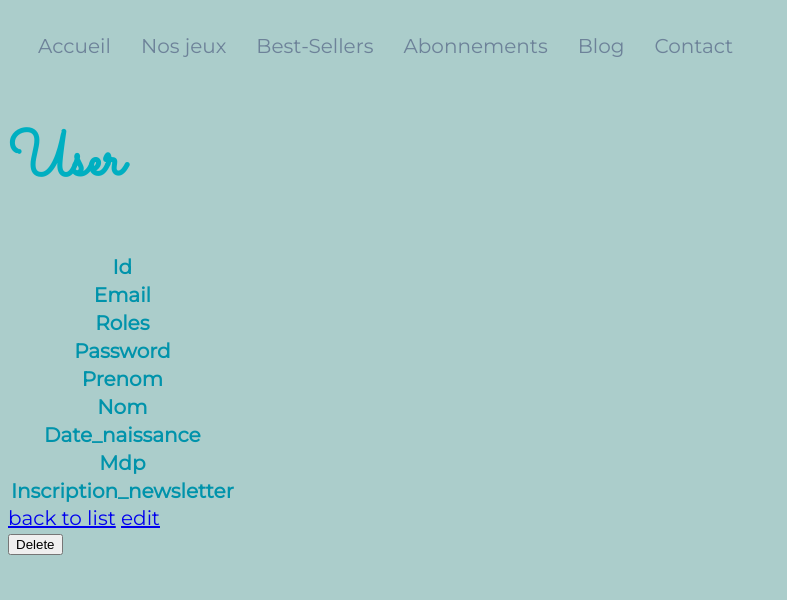
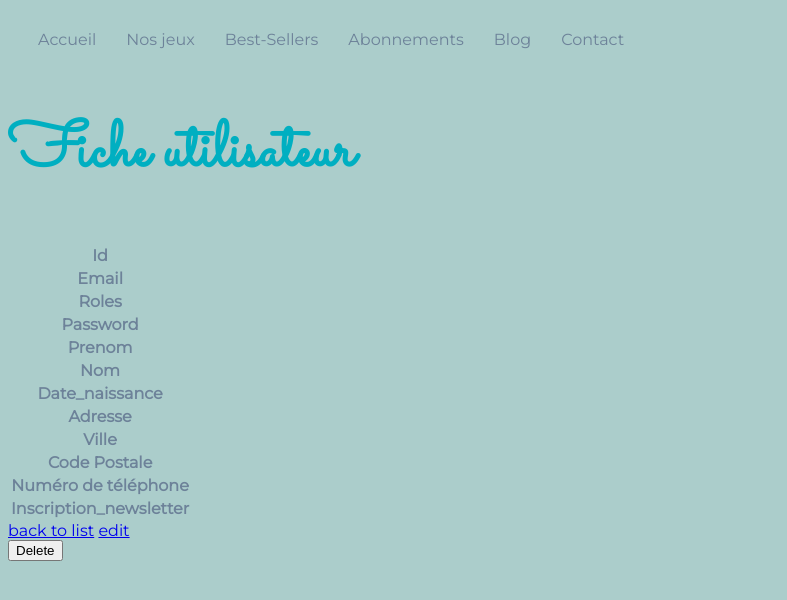
Before and after one commit to theoleben/testPoluxAgain, a Symfony app: template templates/admin/user/show.html.twig in a window 1280 px wide. Shown: the top 600 px of the page, without its empty margins (0-787 px from the left). Run offline with Twig, Linux system fonts and the light colour scheme; the template is opened without the code that fills it, so the values that code supplies are empty; some libraries are stand-ins or nearby versions; some web fonts are replaced.

Commit message:
Commit_V2_Travail du mercredi 6 avril
Inscription/Connection/GestionUtilisateurparl'Admin

```diff
--- a/src/Controller/Admin/UserController.php
+++ b/src/Controller/Admin/UserController.php
@@ -58,6 +58,8 @@ class UserController extends AbstractController
             return $this->redirectToRoute('app_admin_user_index', [], Response::HTTP_SEE_OTHER);
         }
 
+
+
         return $this->renderForm('admin/user/edit.html.twig', [
             'user' => $user,
             'form' => $form,
--- a/templates/admin/user/edit.html.twig
+++ b/templates/admin/user/edit.html.twig
@@ -3,7 +3,7 @@
 {% block title %}Edit User{% endblock %}
 
 {% block body %}
-    <h1>Edit User</h1>
+    <h1>Modifier l'utilisateur</h1>
 
     {{ include('admin/user/_form.html.twig', {'button_label': 'Update'}) }}
 
--- a/templates/admin/user/new.html.twig
+++ b/templates/admin/user/new.html.twig
@@ -3,7 +3,9 @@
 {% block title %}New User{% endblock %}
 
 {% block body %}
-    <h1>Create new User</h1>
+    <h1>Créer un nouvel admin</h1>
+
+    <p>Lors de l'ajout du nouvel admin, un mot de passe est alloué par défaut et sera à modifier par le nouvel admin.</p>
 
     {{ include('admin/user/_form.html.twig') }}
 
--- a/templates/admin/user/show.html.twig
+++ b/templates/admin/user/show.html.twig
@@ -3,7 +3,7 @@
 {% block title %}User{% endblock %}
 
 {% block body %}
-    <h1>User</h1>
+    <h1>Fiche utilisateur</h1>
 
     <table class="table">
         <tbody>
@@ -36,8 +36,20 @@
                 <td>{{ user.dateNaissance ? user.dateNaissance|date('Y-m-d') : '' }}</td>
             </tr>
             <tr>
-                <th>Mdp</th>
-                <td>{{ user.mdp }}</td>
+                <th>Adresse</th>
+                <td>{{ user.address}}</td>
+            </tr>
+            <tr>
+                <th>Ville</th>
+                <td>{{ user.city}}</td>
+            </tr>
+            <tr>
+                <th>Code Postale</th>
+                <td>{{ user.zipCode}}</td>
+            </tr>
+            <tr>
+                <th>Numéro de téléphone</th>
+                <td>{{ user.phone}}</td>
             </tr>
             <tr>
                 <th>Inscription_newsletter</th>
--- a/templates/base.html.twig
+++ b/templates/base.html.twig
@@ -22,8 +22,8 @@
                 body{
         background-color: #ABCDCB;
         font-family: 'Montserrat', sans-serif;
-        font-size: 20px;
-        color: #0093AB;
+        font-size: 16px;
+        color: #6D8299;
         }
 
          h1{
--- a/templates/registration/register.html.twig
+++ b/templates/registration/register.html.twig
@@ -18,6 +18,7 @@
         {{ form_row(registrationForm.plainPassword, {
             label: 'Password'
         }) }}
+        {{ form_row(registrationForm.inscription_newsletter) }}
         {{ form_row(registrationForm.agreeTerms) }}
 
         <button type="submit" class="btn">Register</button>
```
Also changed, not shown: src/Form/RegistrationFormType.php (+7 -0 lines), src/Form/UserType.php (+40 -14 lines), templates/admin/user/index.html.twig (+3 -6 lines).
